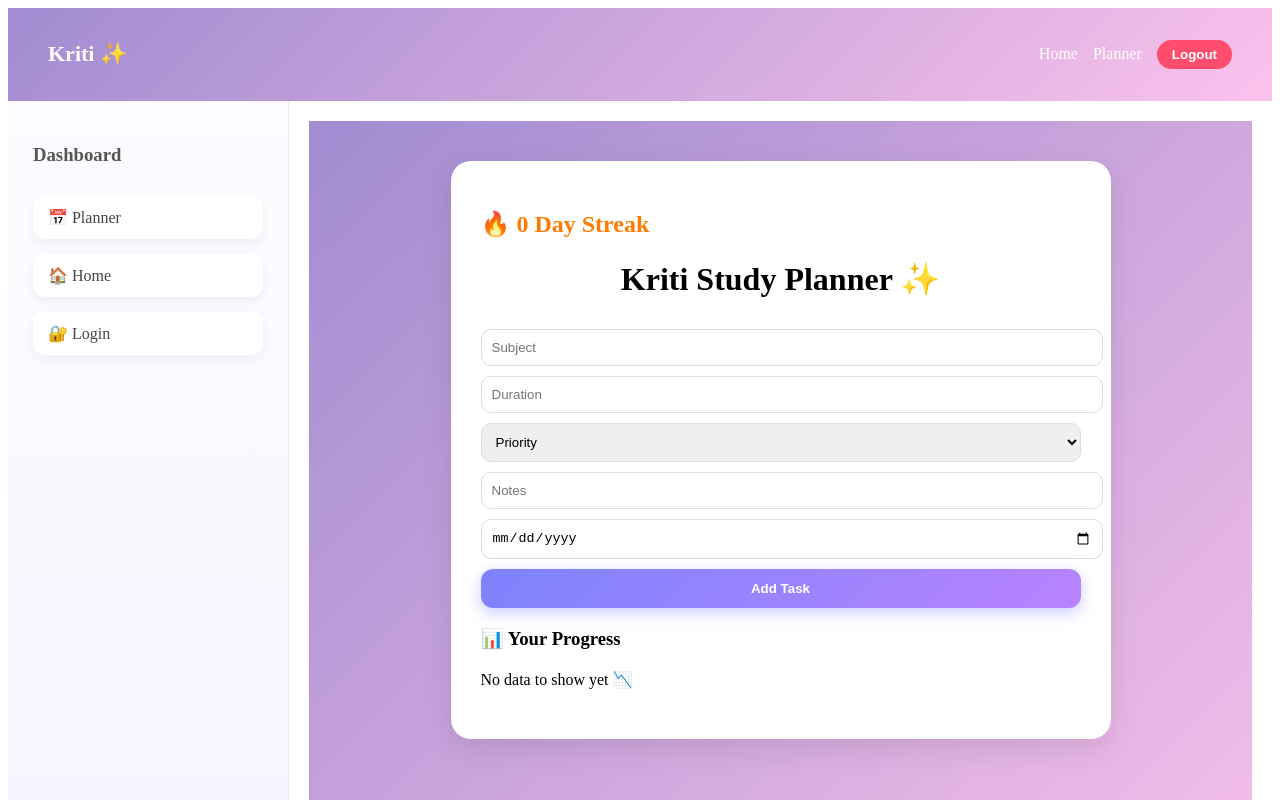
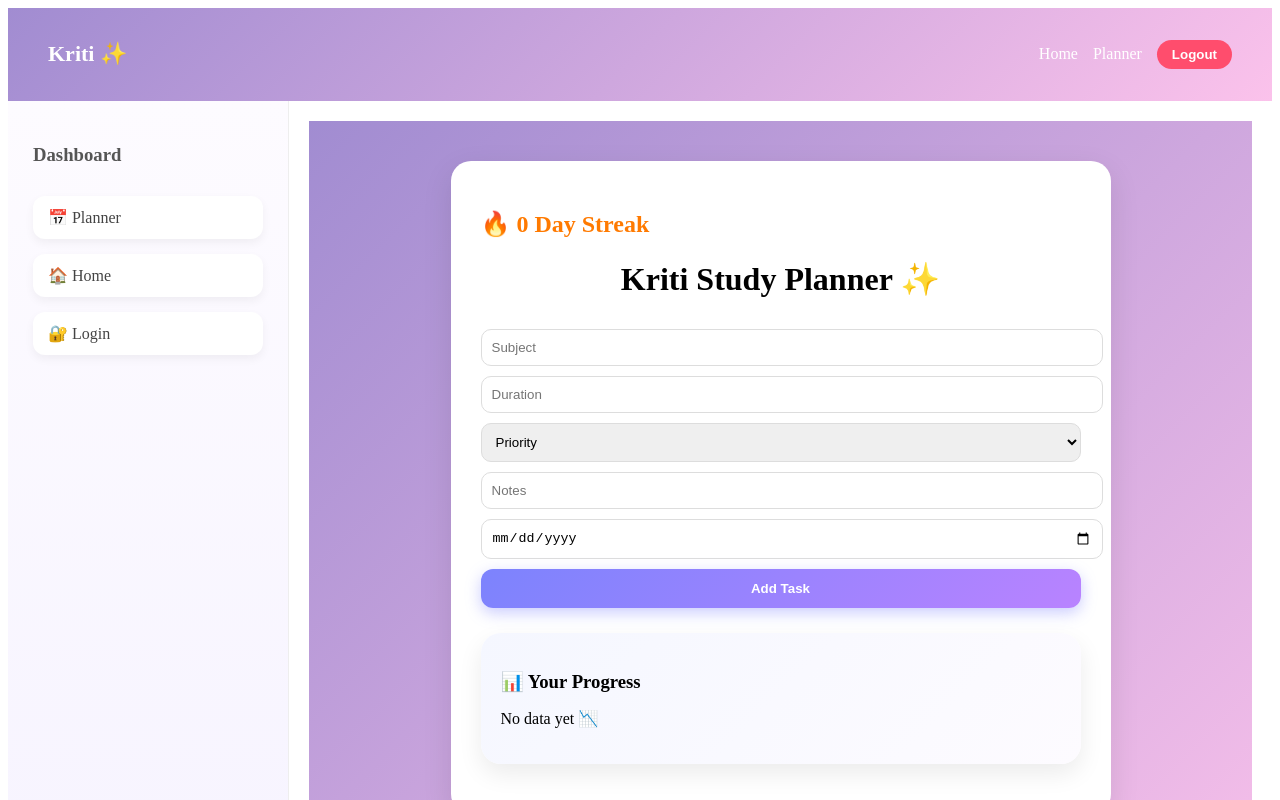
Before and after one commit to AasthaChaturvedi/Kriti, a React (Vite) app: page /dashboard in a window 1280 px wide. Shown: the top 800 px of the page. Built offline with nearby package versions, Linux system fonts and the light colour scheme; sample sign-in values are in the browser's storage.

Commit message:
Enhance progress graph with gradient styling, smooth curves, and modern UI design

```diff
--- a/src/components/Planner.jsx
+++ b/src/components/Planner.jsx
@@ -195,19 +195,55 @@ function Planner() {
 
 
 
-        {/* 📊 GRAPH */}
-<h3 style={{ marginTop: "20px" }}>📊 Your Progress</h3>
+       {/* 📊 CLASSY GRAPH */}
+<div
+  style={{
+    marginTop: "25px",
+    padding: "20px",
+    borderRadius: "20px",
+    background: "linear-gradient(135deg, #f5f7ff, #fdfbff)",
+    boxShadow: "0 10px 25px rgba(0,0,0,0.08)"
+  }}
+>
+  <h3 style={{ marginBottom: "10px" }}>📊 Your Progress</h3>
 
-<div style={{ marginTop: "20px" }}>
   {chartData.length > 0 ? (
-    <LineChart width={350} height={250} data={chartData}>
-      <XAxis dataKey="date" />
-      <YAxis />
-      <Tooltip />
-      <Line type="monotone" dataKey="tasks" stroke="#7C83FD" strokeWidth={3} />
+    <LineChart width={400} height={250} data={chartData}>
+
+      {/* 🌈 Gradient */}
+      <defs>
+        <linearGradient id="colorLine" x1="0" y1="0" x2="1" y2="0">
+          <stop offset="0%" stopColor="#7C83FD" />
+          <stop offset="100%" stopColor="#B983FF" />
+        </linearGradient>
+      </defs>
+
+      {/* Axes */}
+      <XAxis dataKey="date" stroke="#888" />
+      <YAxis stroke="#888" />
+
+      {/* Tooltip */}
+      <Tooltip
+        contentStyle={{
+          background: "white",
+          borderRadius: "10px",
+          border: "none",
+          boxShadow: "0 5px 15px rgba(0,0,0,0.1)"
+        }}
+      />
+
+      {/* ✨ Smooth Line */}
+      <Line
+        type="monotone"
+        dataKey="tasks"
+        stroke="url(#colorLine)"
+        strokeWidth={4}
+        dot={{ r: 4 }}
+        activeDot={{ r: 6 }}
+      />
     </LineChart>
   ) : (
-    <p>No data to show yet 📉</p>
+    <p>No data yet 📉</p>
   )}
 </div>
 
```
